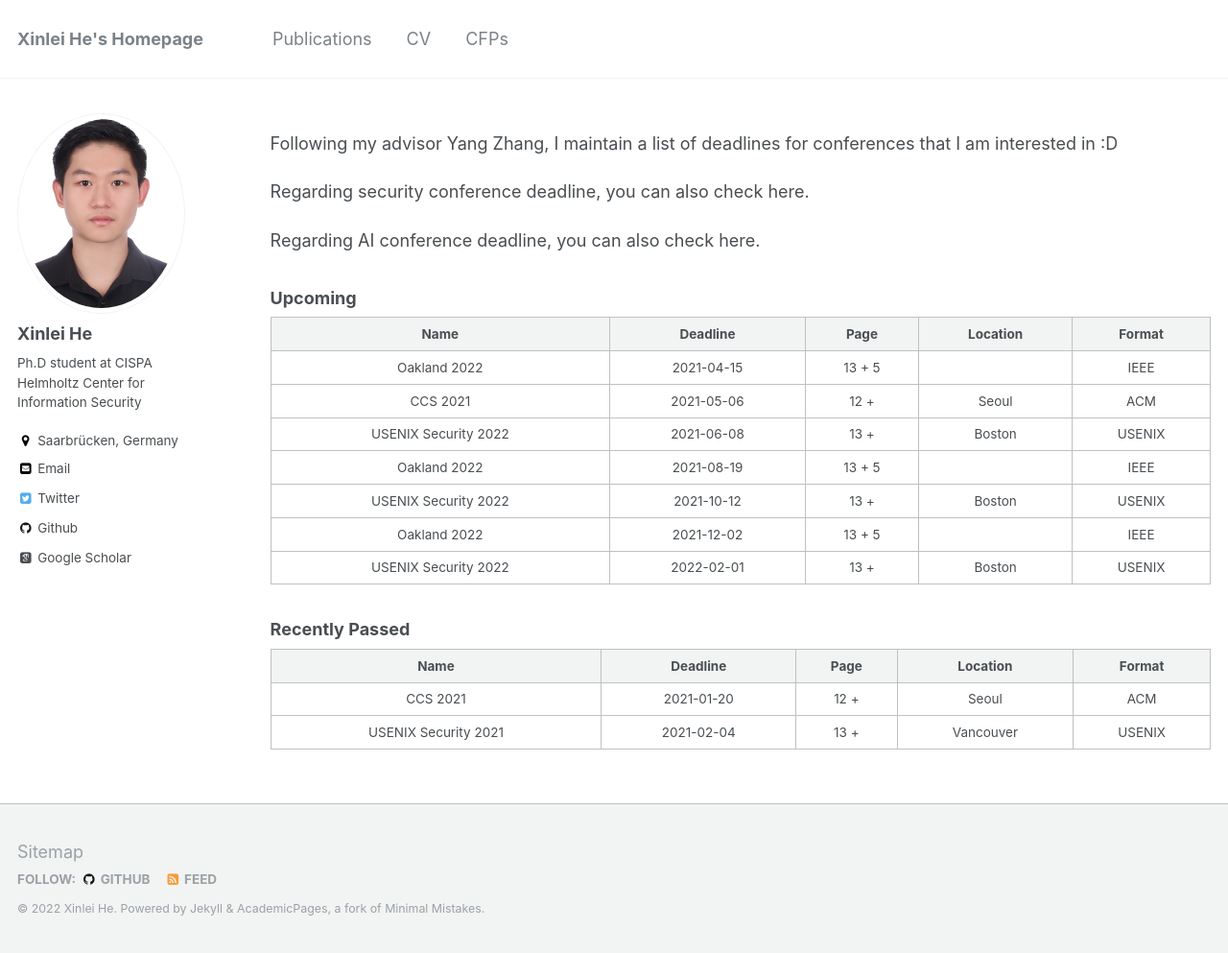
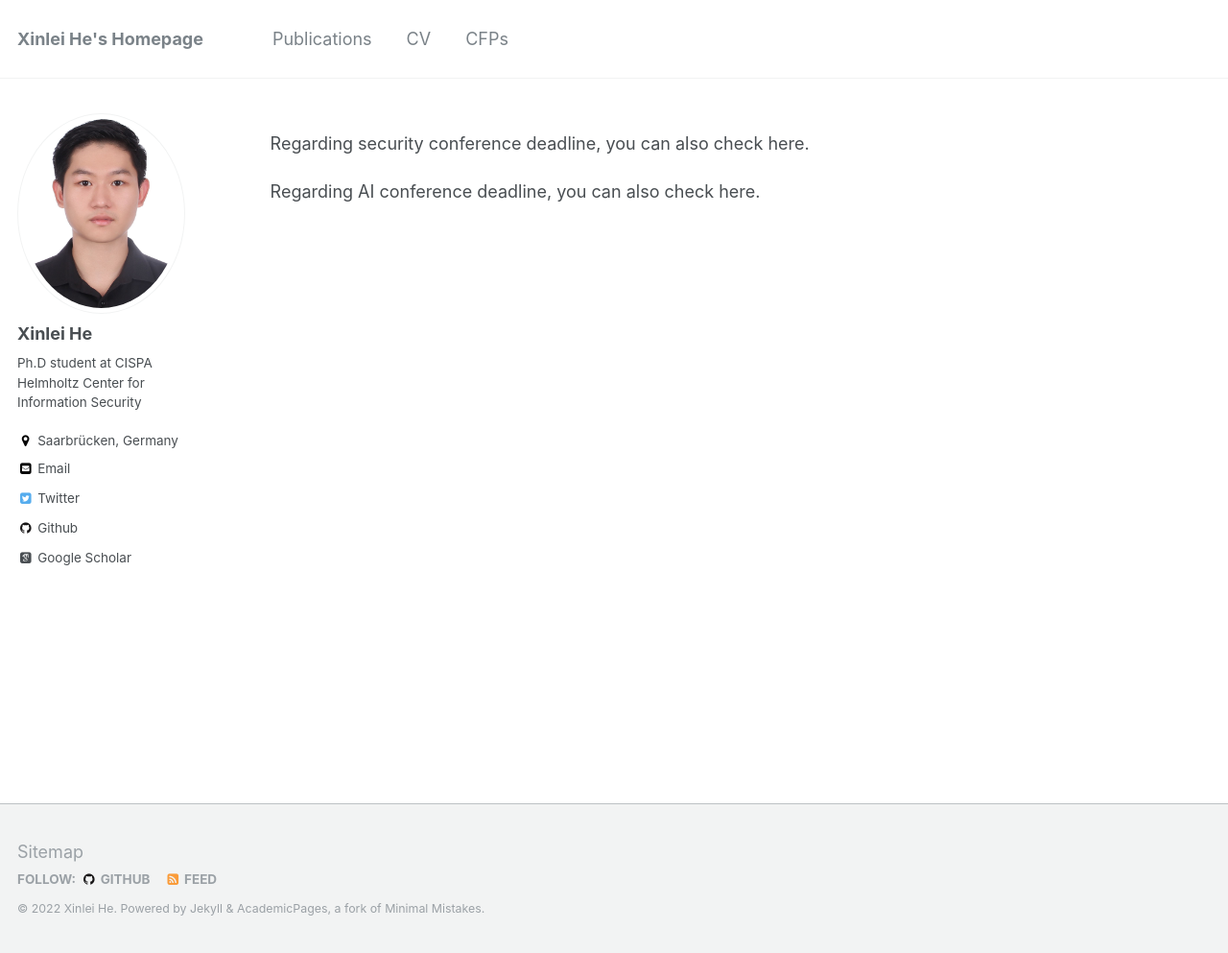
Before and after one commit to xinleihe/xinleihe.github.io, a Jekyll site: the page built from _pages/cfps.md, in a window 1280 px wide and 993 px high. Shown: the whole window at 96% size. Built offline with Jekyll 4.4.1, drawn with Linux system fonts in a browser that asks for light colours; some web fonts are replaced.

Commit message:
update cfps

```diff
--- a/_pages/cfps.md
+++ b/_pages/cfps.md
@@ -7,13 +7,11 @@ author_profile: true
 
 
 
-Following my advisor Yang Zhang, I maintain a list of deadlines for conferences that I am interested in :D
+Regarding security conference deadline, you can also [check here](https://sec-deadlines.github.io/){:target="_blank"}.
 
-Regarding security conference deadline, you can also [check here](https://sec-deadlines.github.io/).
+Regarding AI conference deadline, you can also [check here](https://aideadlin.es){:target="_blank"}.
 
-Regarding AI conference deadline, you can also [check here](https://aideadlin.es).
-
-### Upcoming
+<!-- ### Upcoming
 
 |Name|Deadline|Page|Location|Format|
 |:-:|:-:|:-:|:-:|:-:|
@@ -31,3 +29,4 @@ Regarding AI conference deadline, you can also [check here](https://aideadlin.es
 |:-:|:-:|:-:|:-:|:-:|:-:|
 |[CCS 2021](https://www.sigsac.org/ccs/CCS2021/)                            | 2021-01-20                | 12 +  | Seoul         | ACM    |
 |[USENIX Security 2021](https://www.usenix.org/conference/usenixsecurity21) | 2021-02-04                | 13 +  | Vancouver     | USENIX |
+ -->
```
